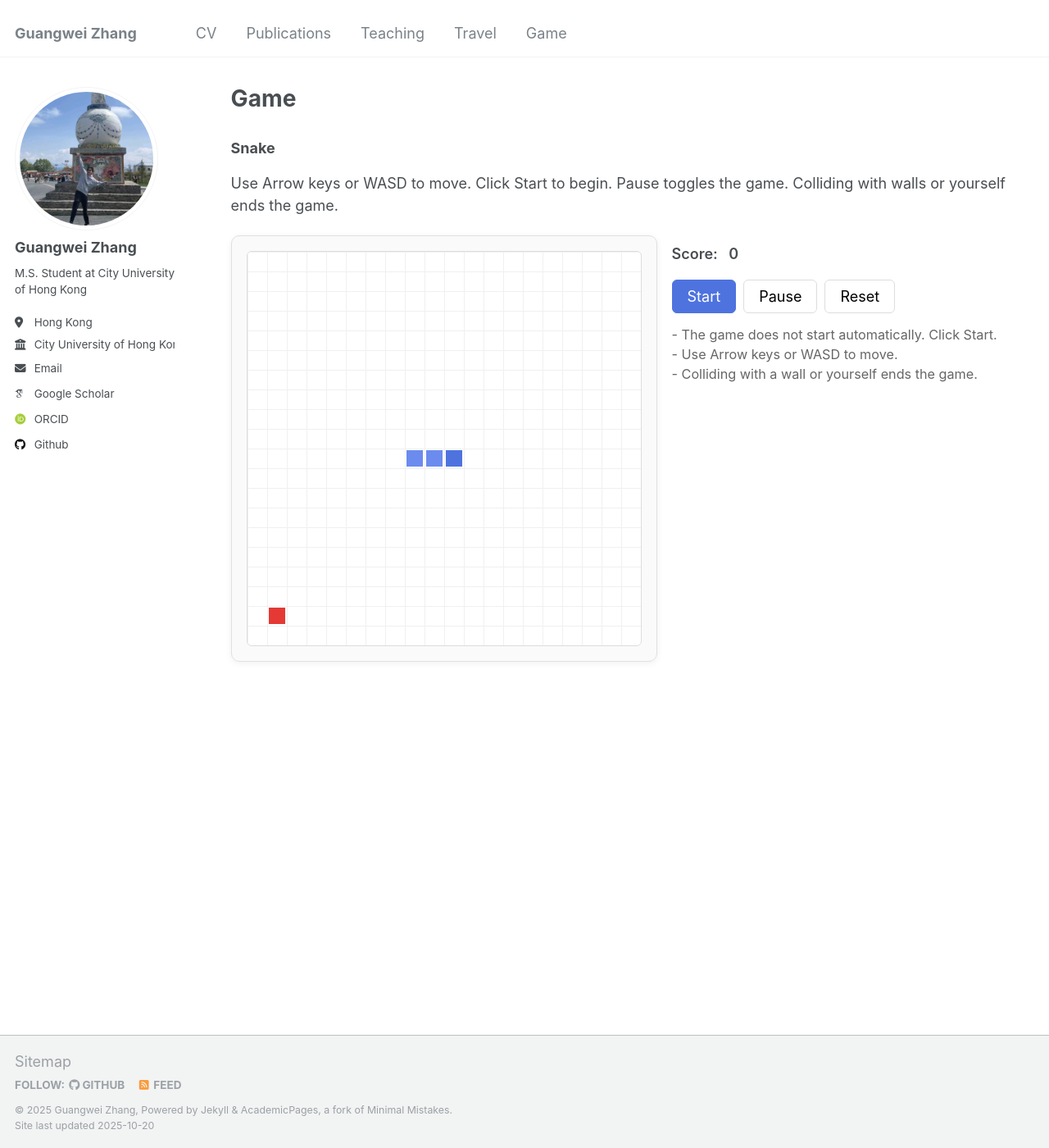
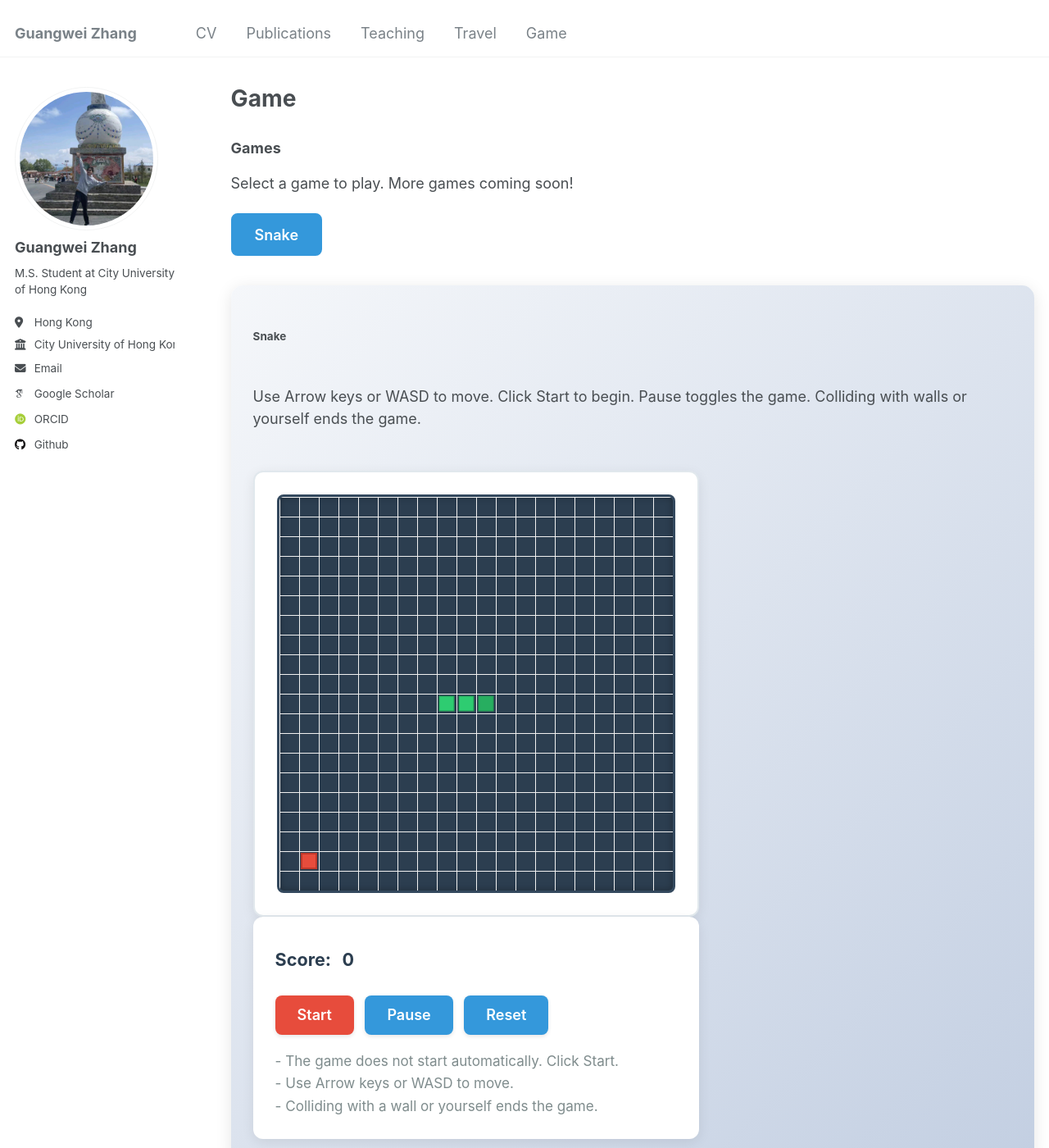
Before and after one commit to changhu73/changhu73.github.io, a Jekyll site: the page built from _pages/game.html, in a window 1280 px wide and 1400 px high. Shown: the whole window at 82% size. Built offline with Jekyll 4.4.1, drawn with Linux system fonts in a browser that asks for light colours; some web fonts are replaced.

Commit message:
Update game.html

```diff
--- a/_pages/game.html
+++ b/_pages/game.html
@@ -5,61 +5,151 @@ permalink: /game/
 author_profile: true
 ---
 
-<h3>Snake</h3>
+<h3>Games</h3>
+<p>Select a game to play. More games coming soon!</p>
+
+<div id="gameSelector">
+  <button class="gameBtn active" data-game="snake">Snake</button>
+  <!-- Future games can be added here -->
+</div>
+
+<div id="gameContainer">
+  <!-- Snake Game -->
+  <div id="snakeGame" class="game-wrapper">
+    <h4>Snake</h4>
     <p>Use Arrow keys or WASD to move. Click Start to begin. Pause toggles the game. Colliding with walls or yourself ends the game.</p>
 
     <style>
-  .snake-game-wrapper {
+      .game-wrapper {
         display: flex;
-    gap: 1rem;
+        gap: 1.5rem;
         flex-wrap: wrap;
         align-items: flex-start;
+        margin-top: 1rem;
+        padding: 1.5rem;
+        background: linear-gradient(135deg, #f5f7fa 0%, #c3cfe2 100%);
+        border-radius: 15px;
+        box-shadow: 0 4px 20px rgba(0,0,0,0.1);
       }
       .snake-game {
-    background: #fafafa;
-    border: 1px solid #e0e0e0;
-    border-radius: 10px;
-    padding: 1rem;
-    box-shadow: 0 2px 8px rgba(0,0,0,0.06);
+        background: #ffffff;
+        border: 2px solid #e1e8ed;
+        border-radius: 12px;
+        padding: 1.5rem;
+        box-shadow: 0 4px 15px rgba(0,0,0,0.08);
+        transition: transform 0.2s ease;
+      }
+      .snake-game:hover {
+        transform: translateY(-2px);
       }
       #snakeCanvas {
-    background: #fff;
-    border: 1px solid #ddd;
-    border-radius: 6px;
+        background: #2c3e50;
+        border: 3px solid #34495e;
+        border-radius: 8px;
         display: block;
+        box-shadow: inset 0 0 10px rgba(0,0,0,0.3);
       }
       .snake-sidebar {
-    min-width: 220px;
+        min-width: 250px;
+        background: #ffffff;
+        padding: 1.5rem;
+        border-radius: 12px;
+        box-shadow: 0 4px 15px rgba(0,0,0,0.08);
       }
       .snake-stats {
         display: flex;
-    gap: .75rem;
+        gap: 0.75rem;
         align-items: center;
-    margin: .5rem 0 1rem;
-    font-weight: 600;
+        margin: 0.5rem 0 1.5rem;
+        font-weight: 700;
+        font-size: 1.2rem;
+        color: #2c3e50;
       }
       .snake-controls {
         display: flex;
-    gap: .5rem;
+        gap: 0.75rem;
         flex-wrap: wrap;
+        margin-bottom: 1rem;
       }
       .snake-controls button {
-    padding: .5rem 1rem;
-    border-radius: 6px;
-    border: 1px solid #ddd;
-    background: #fff;
+        padding: 0.75rem 1.5rem;
+        border-radius: 8px;
+        border: none;
+        background: #3498db;
+        color: #fff;
         cursor: pointer;
+        font-weight: 600;
+        transition: all 0.2s ease;
+        box-shadow: 0 2px 5px rgba(0,0,0,0.1);
+      }
+      .snake-controls button:hover {
+        background: #2980b9;
+        transform: translateY(-1px);
+        box-shadow: 0 4px 10px rgba(0,0,0,0.15);
       }
       .snake-controls button.primary {
-    background: #4e73df;
+        background: #e74c3c;
+      }
+      .snake-controls button.primary:hover {
+        background: #c0392b;
+      }
+      .snake-controls button:disabled {
+        opacity: 0.6;
+        cursor: not-allowed;
+        transform: none;
+      }
+      .snake-info {
+        font-size: 0.95rem;
+        color: #7f8c8d;
+        margin-top: 1rem;
+        line-height: 1.6;
+      }
+      #gameSelector {
+        margin-bottom: 2rem;
+      }
+      .gameBtn {
+        padding: 0.75rem 1.5rem;
+        margin-right: 0.5rem;
+        border: 2px solid #3498db;
+        background: #fff;
+        color: #3498db;
+        border-radius: 8px;
+        cursor: pointer;
+        font-weight: 600;
+        transition: all 0.2s ease;
+      }
+      .gameBtn.active {
+        background: #3498db;
         color: #fff;
-    border-color: #4e73df;
       }
-  .snake-controls button:disabled { opacity: .6; cursor: not-allowed; }
-  .snake-info {
-    font-size: .9rem;
-    color: #666;
-    margin-top: .75rem;
+      .gameBtn:hover {
+        background: #2980b9;
+        color: #fff;
+        transform: translateY(-1px);
+      }
+      @media (max-width: 768px) {
+        .game-wrapper {
+          flex-direction: column;
+          gap: 1rem;
+          padding: 1rem;
+        }
+        .snake-sidebar {
+          min-width: auto;
+        }
+        #snakeCanvas {
+          width: 100%;
+          height: auto;
+          max-width: 400px;
+        }
+        .snake-controls {
+          justify-content: center;
+        }
+        .gameBtn {
+          display: block;
+          width: 100%;
+          margin-bottom: 0.5rem;
+          margin-right: 0;
+        }
       }
     </style>
 
@@ -80,6 +170,8 @@ author_profile: true
           - The game does not start automatically. Click Start.<br/>
           - Use Arrow keys or WASD to move.<br/>
           - Colliding with a wall or yourself ends the game.
+        </div>
+      </div>
     </div>
   </div>
 </div>
@@ -127,14 +219,14 @@ author_profile: true
   function gameOver() {
     running = false;
     clearInterval(loopId);
-    ctx.fillStyle = 'rgba(0,0,0,0.6)';
+    ctx.fillStyle = 'rgba(44, 62, 80, 0.8)';
     ctx.fillRect(0, 0, canvas.width, canvas.height);
-    ctx.fillStyle = '#fff';
-    ctx.font = 'bold 28px sans-serif';
+    ctx.fillStyle = '#ecf0f1';
+    ctx.font = 'bold 32px sans-serif';
     ctx.textAlign = 'center';
-    ctx.fillText('Game Over', canvas.width/2, canvas.height/2 - 10);
-    ctx.font = '16px sans-serif';
-    ctx.fillText('Click Reset to play again', canvas.width/2, canvas.height/2 + 20);
+    ctx.fillText('Game Over', canvas.width/2, canvas.height/2 - 15);
+    ctx.font = '18px sans-serif';
+    ctx.fillText('Click Reset to play again', canvas.width/2, canvas.height/2 + 25);
   }
 
   function tick() {
@@ -187,13 +279,19 @@ author_profile: true
     ctx.clearRect(0, 0, canvas.width, canvas.height);
     drawGrid();
 
-    ctx.fillStyle = '#e53935';
-    ctx.fillRect(apple.x * tileSize + 2, apple.y * tileSize + 2, tileSize - 4, tileSize - 4);
+    ctx.fillStyle = '#e74c3c';
+    ctx.fillRect(apple.x * tileSize + 3, apple.y * tileSize + 3, tileSize - 6, tileSize - 6);
+    ctx.strokeStyle = '#c0392b';
+    ctx.lineWidth = 2;
+    ctx.strokeRect(apple.x * tileSize + 3, apple.y * tileSize + 3, tileSize - 6, tileSize - 6);
 
     for (let i = 0; i < snake.length; i++) {
       const s = snake[i];
-      ctx.fillStyle = i === 0 ? '#4e73df' : '#6c8bef';
-      ctx.fillRect(s.x * tileSize + 2, s.y * tileSize + 2, tileSize - 4, tileSize - 4);
+      ctx.fillStyle = i === 0 ? '#27ae60' : '#2ecc71';
+      ctx.fillRect(s.x * tileSize + 3, s.y * tileSize + 3, tileSize - 6, tileSize - 6);
+      ctx.strokeStyle = '#229954';
+      ctx.lineWidth = 1;
+      ctx.strokeRect(s.x * tileSize + 3, s.y * tileSize + 3, tileSize - 6, tileSize - 6);
     }
   }
 
```
Also changed, not shown: other parts of _pages/game.html (+20 -5 lines). Lines whose indentation alone changed are shown as unchanged.
